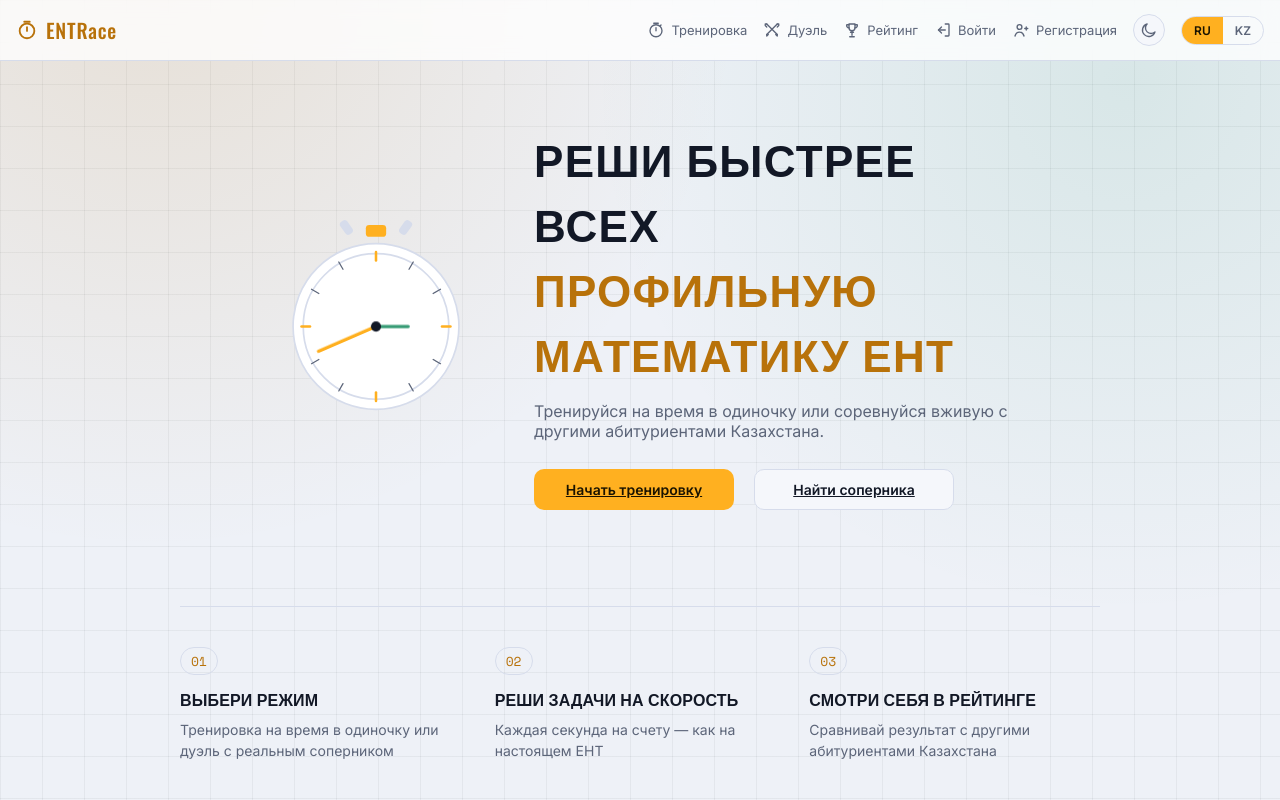
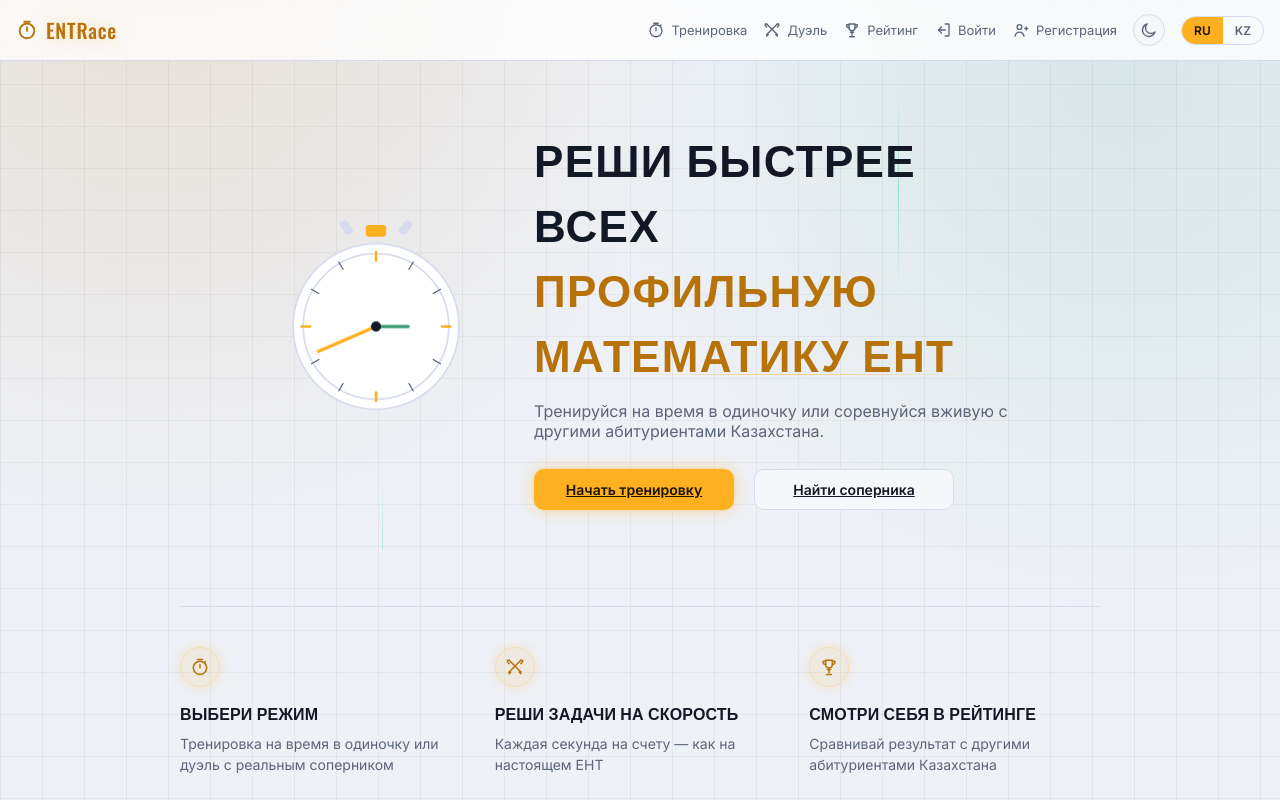
Before and after one commit to v1ktorian1nnn-ai/ent-speedmath, a React (Vite) app in the folder frontend/: page / in a window 1280 px wide. Built offline with nearby package versions, Linux system fonts and the light colour scheme; no server answers.

Commit message:
Визуальные штрихи: свечение, иконки, интерактивный секундомер, импульсы

```diff
--- /dev/null
+++ b/frontend/src/components/GridPulses.jsx
@@ -0,0 +1,18 @@
+import React from "react";
+
+/**
+ * Декоративный слой с бегущими "импульсами света" поверх фоновой сетки —
+ * визуальная метафора "тока по плате" / "сигнала на табло". Чисто CSS,
+ * без JS-анимации. Намеренно ограничен областью hero-секции, а не всей
+ * страницей — чтобы эффект оставался акцентом, а не фоновым шумом.
+ */
+export default function GridPulses() {
+  return (
+    <div className="grid-pulses" aria-hidden="true">
+      <span className="pulse-line pulse-h" style={{ top: "18%", animationDelay: "0s" }} />
+      <span className="pulse-line pulse-h" style={{ top: "64%", animationDelay: "2.4s" }} />
+      <span className="pulse-line pulse-v" style={{ left: "22%", animationDelay: "1.2s" }} />
+      <span className="pulse-line pulse-v" style={{ left: "78%", animationDelay: "3.6s" }} />
+    </div>
+  );
+}
--- a/frontend/src/components/HeroStopwatch.jsx
+++ b/frontend/src/components/HeroStopwatch.jsx
@@ -1,20 +1,42 @@
-import React from "react";
+import React, { useRef, useState } from "react";
 
 /**
  * Сигнатурный визуальный элемент сайта: секундомер с бегущей стрелкой
- * и "тикающими" делениями — визуальная метафора всего продукта
- * (соревнование на скорость). Чистый SVG + CSS-анимация, без библиотек.
+ * и "тикающими" делениями. По умолчанию стрелка плавно крутится сама
+ * (CSS-анимация), а при наведении курсора — доворачивается точно в его
+ * сторону, как будто отслеживает мышь. При уходе курсора снова переходит
+ * на автоматический ход.
  */
 export default function HeroStopwatch() {
   const ticks = Array.from({ length: 12 });
+  const svgRef = useRef(null);
+  const [hoverAngle, setHoverAngle] = useState(null);
+
+  const handleMouseMove = (e) => {
+    const svg = svgRef.current;
+    if (!svg) return;
+    const rect = svg.getBoundingClientRect();
+    // Центр циферблата в исходных координатах viewBox — (130, 140) из 260x260
+    const centerX = rect.left + rect.width * (130 / 260);
+    const centerY = rect.top + rect.height * (140 / 260);
+    const dx = e.clientX - centerX;
+    const dy = e.clientY - centerY;
+    const angleDeg = (Math.atan2(dx, -dy) * 180) / Math.PI;
+    setHoverAngle(angleDeg);
+  };
+
+  const handleMouseLeave = () => setHoverAngle(null);
 
   return (
     <svg
+      ref={svgRef}
       className="hero-stopwatch"
       viewBox="0 0 260 260"
       xmlns="http://www.w3.org/2000/svg"
       role="img"
       aria-label="Секундомер"
+      onMouseMove={handleMouseMove}
+      onMouseLeave={handleMouseLeave}
     >
       <circle cx="130" cy="140" r="98" fill="var(--surface)" stroke="var(--border)" strokeWidth="2" />
       <circle cx="130" cy="140" r="86" fill="none" stroke="var(--border)" strokeWidth="2" />
@@ -43,7 +65,13 @@ export default function HeroStopwatch() {
       <rect x="90" y="14" width="10" height="18" rx="4" fill="var(--border)" transform="rotate(-35 95 23)" />
       <rect x="160" y="14" width="10" height="18" rx="4" fill="var(--border)" transform="rotate(35 165 23)" />
 
-      <g className="hero-stopwatch-hand" style={{ transformOrigin: "130px 140px" }}>
+      <g
+        className={hoverAngle === null ? "hero-stopwatch-hand" : "hero-stopwatch-hand hero-stopwatch-hand--manual"}
+        style={{
+          transformOrigin: "130px 140px",
+          transform: hoverAngle !== null ? `rotate(${hoverAngle}deg)` : undefined,
+        }}
+      >
         <line x1="130" y1="140" x2="130" y2="66" stroke="var(--accent)" strokeWidth="4" strokeLinecap="round" />
       </g>
       <line x1="130" y1="140" x2="168" y2="140" stroke="var(--success)" strokeWidth="4" strokeLinecap="round" opacity="0.85" />
--- a/frontend/src/pages/Home.jsx
+++ b/frontend/src/pages/Home.jsx
@@ -2,12 +2,15 @@ import React from "react";
 import { Link } from "react-router-dom";
 import { useI18n } from "../i18n";
 import HeroStopwatch from "../components/HeroStopwatch";
+import GridPulses from "../components/GridPulses";
+import { IconTimer, IconSwords, IconTrophy } from "../components/Icons";
 
 export default function Home() {
   const { t } = useI18n();
   return (
     <div className="container">
       <div className="hero">
+        <GridPulses />
         <div className="hero-layout">
           <HeroStopwatch />
           <div className="hero-text">
@@ -16,7 +19,7 @@ export default function Home() {
             </h1>
             <p>{t.hero.subtitle}</p>
             <div className="mode-grid" style={{ maxWidth: 420 }}>
-              <Link to="/practice" className="btn btn-primary">
+              <Link to="/practice" className="btn btn-primary btn-glow">
                 {t.hero.practiceBtn}
               </Link>
               <Link to="/duel" className="btn btn-secondary">
@@ -29,17 +32,23 @@ export default function Home() {
 
       <div className="steps-row">
         <div className="step-item">
-          <span className="step-num">01</span>
+          <span className="step-icon">
+            <IconTimer width={20} height={20} />
+          </span>
           <h3>{t.hero.step1Title}</h3>
           <p>{t.hero.step1Text}</p>
         </div>
         <div className="step-item">
-          <span className="step-num">02</span>
+          <span className="step-icon">
+            <IconSwords width={20} height={20} />
+          </span>
           <h3>{t.hero.step2Title}</h3>
           <p>{t.hero.step2Text}</p>
         </div>
         <div className="step-item">
-          <span className="step-num">03</span>
+          <span className="step-icon">
+            <IconTrophy width={20} height={20} />
+          </span>
           <h3>{t.hero.step3Title}</h3>
           <p>{t.hero.step3Text}</p>
         </div>
--- a/frontend/src/styles.css
+++ b/frontend/src/styles.css
@@ -155,6 +155,7 @@ button {
   letter-spacing: 0.04em;
   color: var(--accent-text);
   text-decoration: none;
+  text-shadow: 0 0 16px rgba(255, 176, 32, 0.35);
 }
 
 .brand-group {
@@ -442,6 +443,23 @@ button {
   transform: translateY(-1px);
 }
 
+/* Неоновое свечение — только для акцентной CTA-кнопки на главной,
+   чтобы эффект оставался особенным, а не применялся ко всем кнопкам подряд */
+.btn-glow {
+  box-shadow: 0 0 18px -2px rgba(255, 176, 32, 0.55), 0 0 2px rgba(255, 176, 32, 0.4);
+  transition: box-shadow 0.2s ease, background 0.15s ease, transform 0.15s ease;
+}
+
+.btn-glow:hover {
+  box-shadow: 0 0 30px 2px rgba(255, 176, 32, 0.75), 0 0 6px rgba(255, 176, 32, 0.6);
+}
+
+@media (prefers-reduced-motion: reduce) {
+  .btn-glow {
+    transition: none;
+  }
+}
+
 .btn-secondary {
   background: var(--surface-2);
   color: var(--text);
@@ -642,6 +660,8 @@ th {
   padding: 64px 0 40px;
   text-align: center;
   animation: hero-in 0.5s ease both;
+  position: relative;
+  overflow: hidden;
 }
 
 @keyframes hero-in {
@@ -793,15 +813,18 @@ textarea:focus-visible {
   border-top: 1px solid var(--border);
 }
 
-.step-item .step-num {
-  display: inline-block;
-  font-family: var(--font-mono);
-  font-size: 13px;
+.step-item .step-icon {
+  display: inline-flex;
+  align-items: center;
+  justify-content: center;
+  width: 40px;
+  height: 40px;
   color: var(--accent-text);
-  border: 1px solid var(--border);
-  border-radius: 999px;
-  padding: 3px 10px;
-  margin-bottom: 12px;
+  background: rgba(255, 176, 32, 0.1);
+  border: 1px solid var(--accent-dim);
+  border-radius: 50%;
+  margin-bottom: 14px;
+  box-shadow: 0 0 14px -4px rgba(255, 176, 32, 0.5);
 }
 
 .step-item h3 {
@@ -868,6 +891,8 @@ textarea:focus-visible {
   gap: 48px;
   flex-wrap: wrap;
   text-align: left;
+  position: relative;
+  z-index: 1;
 }
 
 .hero-layout .hero-text {
@@ -884,10 +909,94 @@ textarea:focus-visible {
   width: 220px;
   height: 220px;
   flex-shrink: 0;
+  position: relative;
+  z-index: 1;
+  cursor: pointer;
 }
 
 .hero-stopwatch-hand {
   animation: sweep 8s linear infinite;
+}
+
+.hero-stopwatch-hand--manual {
+  animation: none;
+  transition: transform 0.35s cubic-bezier(0.34, 1.2, 0.4, 1);
+}
+
+@media (prefers-reduced-motion: reduce) {
+  .hero-stopwatch-hand--manual {
+    transition: none;
+  }
+}
+
+/* --- Импульсы по фоновой сетке (декоративный слой в hero) --- */
+.grid-pulses {
+  position: absolute;
+  inset: 0;
+  pointer-events: none;
+  overflow: hidden;
+  z-index: 0;
+}
+
+.pulse-line {
+  position: absolute;
+  opacity: 0;
+}
+
+.pulse-h {
+  left: -20%;
+  width: 40%;
+  height: 1px;
+  background: linear-gradient(90deg, transparent, rgba(255, 176, 32, 0.55), transparent);
+  animation: pulse-move-h 6s ease-in-out infinite;
+}
+
+.pulse-v {
+  top: -20%;
+  height: 40%;
+  width: 1px;
+  background: linear-gradient(180deg, transparent, rgba(61, 220, 151, 0.5), transparent);
+  animation: pulse-move-v 6s ease-in-out infinite;
+}
+
+@keyframes pulse-move-h {
+  0% {
+    transform: translateX(0%);
+    opacity: 0;
+  }
+  10% {
+    opacity: 1;
+  }
+  85% {
+    opacity: 1;
+  }
+  100% {
+    transform: translateX(320%);
+    opacity: 0;
+  }
+}
+
+@keyframes pulse-move-v {
+  0% {
+    transform: translateY(0%);
+    opacity: 0;
+  }
+  10% {
+    opacity: 1;
+  }
+  85% {
+    opacity: 1;
+  }
+  100% {
+    transform: translateY(320%);
+    opacity: 0;
+  }
+}
+
+@media (prefers-reduced-motion: reduce) {
+  .grid-pulses {
+    display: none;
+  }
 }
 
 @keyframes sweep {
```
